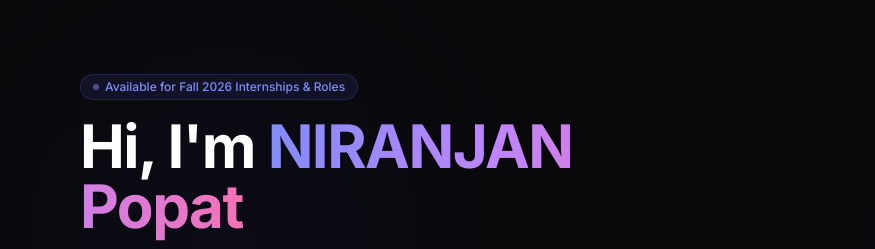
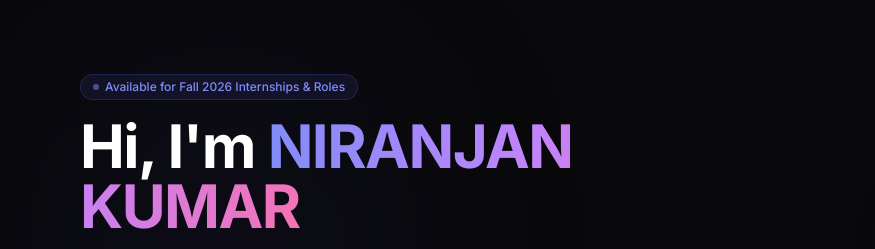
Before and after one commit to niranjan-74088/niranjan-74088.github.io, a plain HTML site: page index.html in a window 1280 px wide. Shown: the part 127-376 px from the top of the page, 0-875 px from the left. Drawn offline with nearby package versions, Linux system fonts and the light colour scheme.

Commit message:
Update index.html

```diff
--- a/index.html
+++ b/index.html
@@ -43,10 +43,10 @@
             </span>
 
             <h1 class="text-4xl font-extrabold tracking-tight text-white sm:text-6xl">
-                Hi, I'm <span class="bg-gradient-to-r from-indigo-400 via-purple-400 to-pink-400 bg-clip-text text-transparent">NIRANJAN Popat</span> <!-- I kept your updated name -->
+                Hi, I'm <span class="bg-gradient-to-r from-indigo-400 via-purple-400 to-pink-400 bg-clip-text text-transparent">NIRANJAN KUMAR</span> <!-- I kept your updated name -->
             </h1>
             <p class="text-lg text-zinc-400 sm:text-xl leading-relaxed">
-              Data Science & Artificial Intelligence (DSAI) student passionate about building predictive machine learning models, designing data pipelines, and unlocking insights from complex datasets.
+               Data Science & Artificial Intelligence (DSAI) student passionate about building predictive machine learning models, designing data pipelines, and unlocking insights from complex datasets.
             </p>
 
             <div class="mt-10 flex flex-wrap gap-4 justify-center md:justify-start">
```
